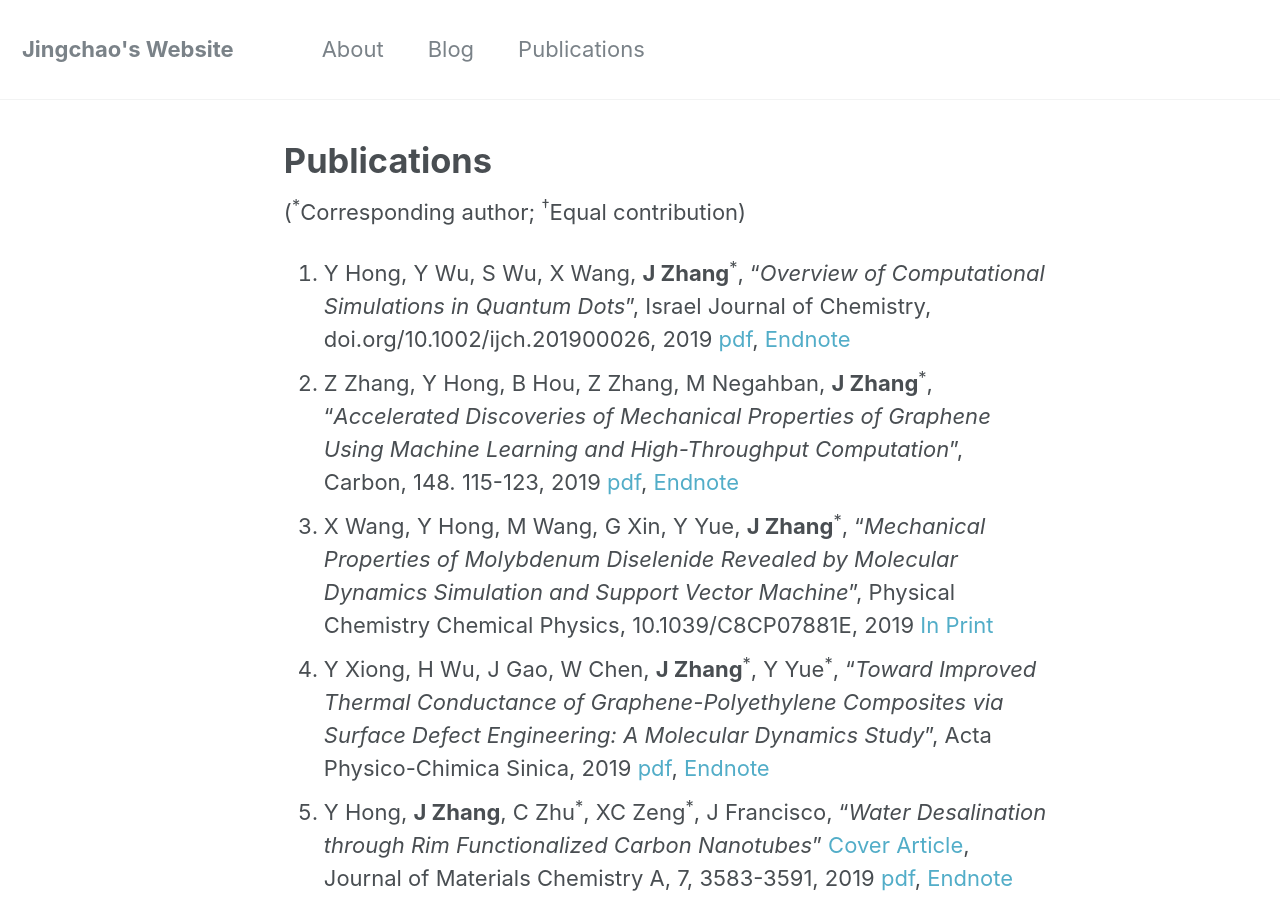
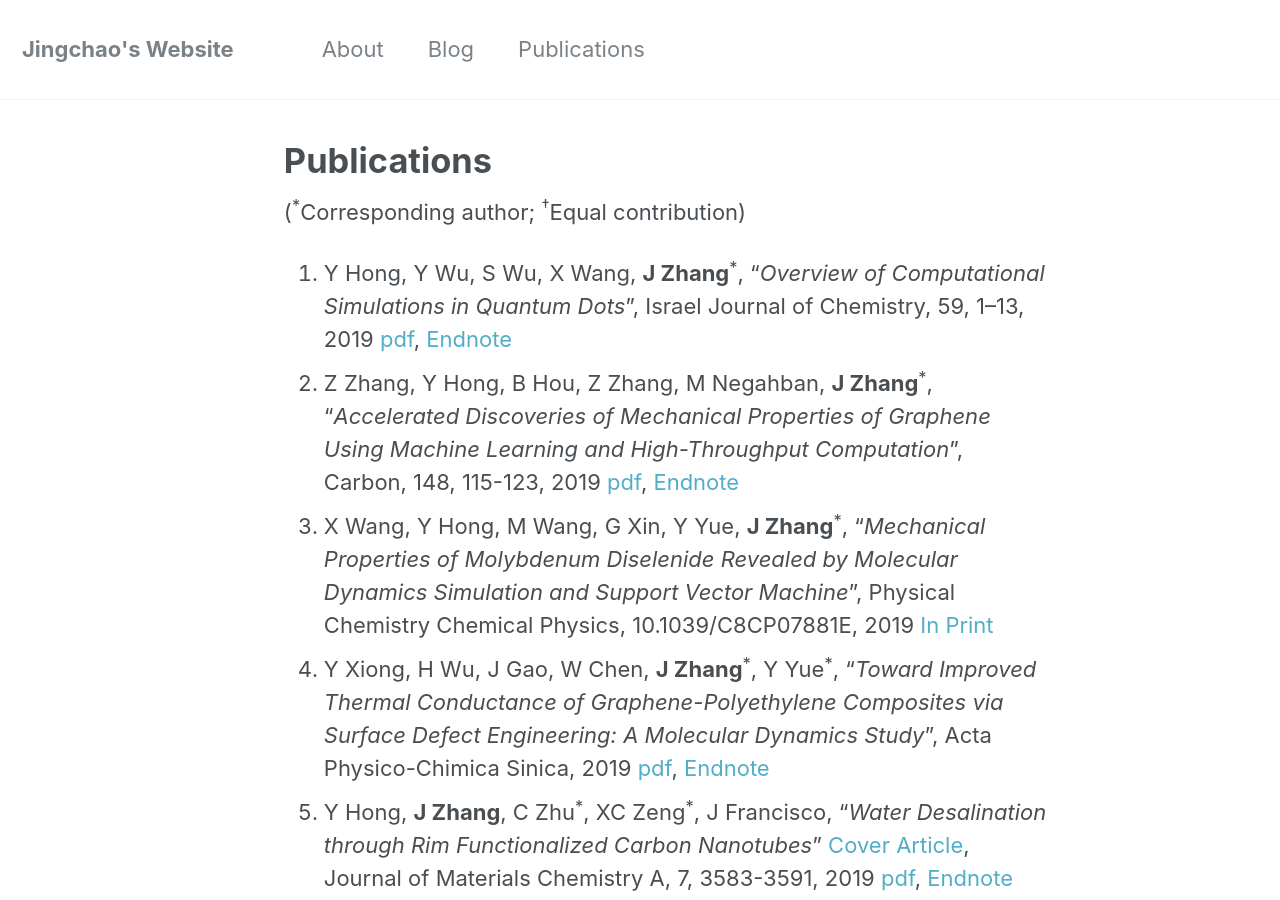
Before and after one commit to JingchaoZhang/JingchaoZhang.github.io, a Jekyll site: the page built from _pages/publications.md, in a window 1280 px wide and 900 px high. Built offline with Jekyll 4.4.1, drawn with Linux system fonts in a browser that asks for light colours.

Commit message:
Update publications.md

```diff
--- a/_pages/publications.md
+++ b/_pages/publications.md
@@ -7,8 +7,8 @@ author_profile: false
 
 (<sup>\*</sup>Corresponding author; <sup>†</sup>Equal contribution)
 
-1. Y Hong, Y Wu, S Wu, X Wang, **J Zhang**<sup>\*</sup>, "_Overview of Computational Simulations in Quantum Dots_", Israel Journal of Chemistry, doi.org/10.1002/ijch.201900026, 2019 [pdf](https://drive.google.com/file/d/14MZ9eGvzLXFkTjf9m713s-8ooDSlySMd/view?usp=sharing), [Endnote](https://drive.google.com/uc?export=download&id=11IbuYseV9TjA5so-vHovLT9ubQ1G5U4H)
-1. Z Zhang, Y Hong, B Hou, Z Zhang, M Negahban, **J Zhang**<sup>\*</sup>, "_Accelerated Discoveries of Mechanical Properties of Graphene Using Machine Learning and High-Throughput Computation_", Carbon, 148. 115-123, 2019 [pdf](https://drive.google.com/file/d/135cjpy0XeG1xwKV36J-Po_XvT4CtbtMK/view?usp=sharing), [Endnote](https://drive.google.com/uc?export=download&id=1ixkfDtvS0PK2id4dCfvVZWeD0Sae-Cz0)
+1. Y Hong, Y Wu, S Wu, X Wang, **J Zhang**<sup>\*</sup>, "_Overview of Computational Simulations in Quantum Dots_", Israel Journal of Chemistry, 59, 1–13, 2019 [pdf](https://drive.google.com/file/d/14MZ9eGvzLXFkTjf9m713s-8ooDSlySMd/view?usp=sharing), [Endnote](https://drive.google.com/uc?export=download&id=11IbuYseV9TjA5so-vHovLT9ubQ1G5U4H)
+1. Z Zhang, Y Hong, B Hou, Z Zhang, M Negahban, **J Zhang**<sup>\*</sup>, "_Accelerated Discoveries of Mechanical Properties of Graphene Using Machine Learning and High-Throughput Computation_", Carbon, 148, 115-123, 2019 [pdf](https://drive.google.com/file/d/135cjpy0XeG1xwKV36J-Po_XvT4CtbtMK/view?usp=sharing), [Endnote](https://drive.google.com/uc?export=download&id=1ixkfDtvS0PK2id4dCfvVZWeD0Sae-Cz0)
 1. X Wang, Y Hong, M Wang, G Xin, Y Yue, **J Zhang**<sup>\*</sup>, "_Mechanical Properties of Molybdenum Diselenide Revealed by Molecular Dynamics Simulation and Support Vector Machine_", Physical Chemistry Chemical Physics, 10.1039/C8CP07881E, 2019 [In Print](https://pubs.rsc.org/en/Content/ArticleLanding/2019/CP/C8CP07881E#!divAbstract)
 1. Y Xiong, H Wu, J Gao, W Chen, **J Zhang**<sup>\*</sup>, Y Yue<sup>\*</sup>, "_Toward Improved Thermal Conductance of Graphene-Polyethylene Composites via Surface Defect Engineering: A Molecular Dynamics Study_", Acta Physico-Chimica Sinica, 2019 [pdf](https://drive.google.com/uc?export=download&id=1hD--MZAkrm2w7zpOpH6ZmWK64A1WYhT3), [Endnote](https://drive.google.com/uc?export=download&id=1v_wFh63Gjdnul8chgS1s7i4qRreSMCSJ)
 1. Y Hong, **J Zhang**, C Zhu<sup>\*</sup>, XC Zeng<sup>\*</sup>, J Francisco, "_Water Desalination through Rim Functionalized Carbon Nanotubes_" [Cover Article](https://drive.google.com/uc?export=download&id=1HEtxkD1w4FyBffVsLtWWaBo4_kKu6ZFJ), Journal of Materials Chemistry A, 7, 3583-3591, 2019 [pdf](https://drive.google.com/uc?export=download&id=1vSOt9J_dsNnpZiDcBepsy5Imy1KedKyv), [Endnote](https://drive.google.com/uc?export=download&id=1XmpT1jEp9kdlLOL7FoCxhuVWpSi9OecA)
```
